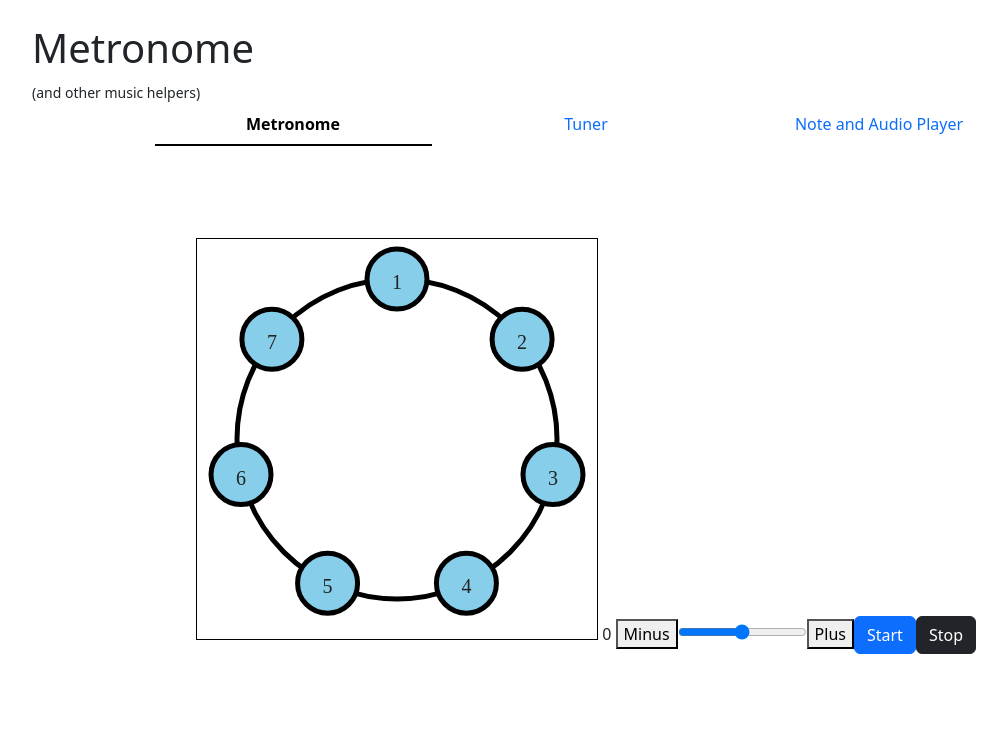
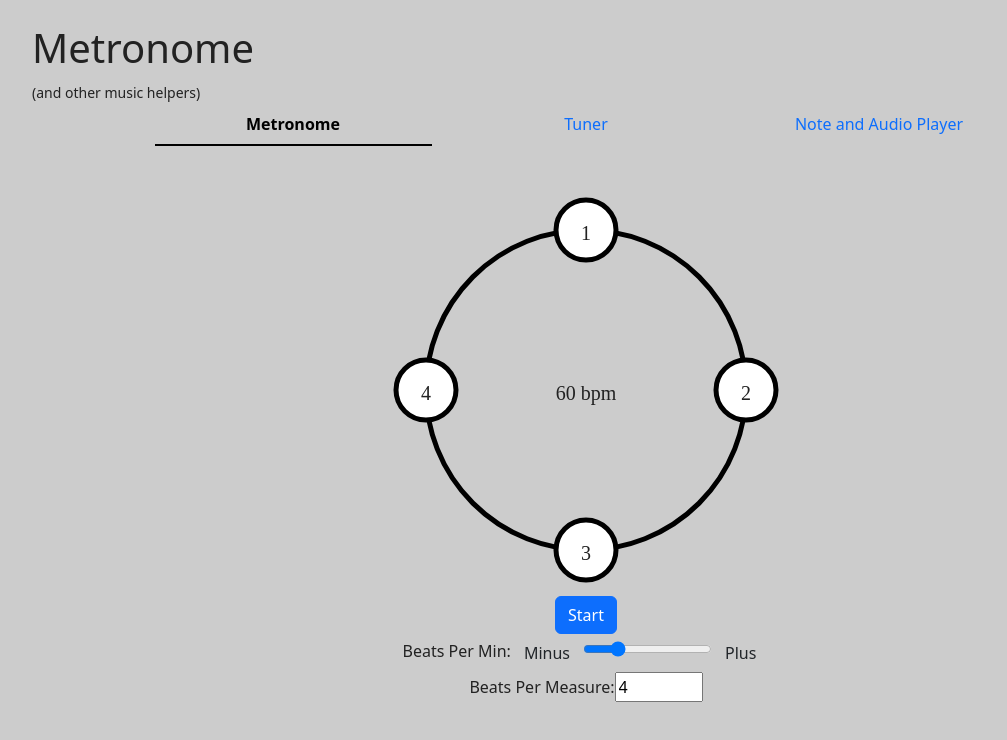
Before and after one commit to bwillwork/metronome, an Angular app: page /metronome in a window 1280 px wide. Shown: the top 740 px of the page, without its empty margins (54-1061 px from the left). Built offline with nearby package versions, Linux system fonts and the light colour scheme.

Commit message:
Adding metronome visuals and trying out a few different approaches for signaling changes to the UI

```diff
--- a/src/app/components/metronome-display/metronome-display.html
+++ b/src/app/components/metronome-display/metronome-display.html
@@ -1 +1 @@
-<canvas #canvas class="border border-1 border-black" [width]="width" [height]="height"></canvas>
+<canvas #canvas [width]="width" [height]="height"></canvas>
--- a/src/app/components/metronome-display/metronome-display.ts
+++ b/src/app/components/metronome-display/metronome-display.ts
@@ -1,14 +1,18 @@
 import {
   AfterViewInit,
   Component,
+  effect,
   ElementRef,
+  inject,
   input,
   OnDestroy,
   Signal,
   ViewChild,
 } from '@angular/core';
-import { BehaviorSubject, interval, NEVER, Observable, switchMap } from 'rxjs';
+import { BehaviorSubject, interval, NEVER, Observable, Subscription, switchMap } from 'rxjs';
 import { toSignal } from '@angular/core/rxjs-interop';
+import { MetronomeService } from '../../services/metronome/metronome-service';
+import { CircleData, Point } from '../../types/canvas';
 
 @Component({
   selector: 'app-metronome-display',
@@ -34,51 +38,72 @@ export class MetronomeDisplay implements AfterViewInit, OnDestroy {
     }),
   );
   public metronome: Signal<number> = toSignal(this.metronome$, { initialValue: 0 });
-
   private ctx?: CanvasRenderingContext2D;
+  private metronomeService: MetronomeService = inject(MetronomeService);
+  private subs: Array<Subscription> = [];
+  private config = this.metronomeService.getCurrentConfiguration();
 
   constructor() {
     this.length = 400;
     this.width = this.length;
     this.height = this.length;
+    effect(() => {
+      const current = this.config();
+      if(this.ctx && current.beatsPerMinute > 0) this.draw(this.ctx, 0, true);
+    });
   }
 
   ngAfterViewInit() {
     // Access the raw DOM element
     const canvas = this.canvasRef.nativeElement;
     this.ctx = canvas.getContext('2d')!;
-    this.draw(this.ctx);
+    this.subs.push(
+      this.metronomeService.subscribe((count: number) => {
+        if (this.ctx) this.draw(this.ctx, count, false);
+      }),
+    );
+    this.draw(this.ctx, 0, true);
   }
 
-  private draw(ctx: CanvasRenderingContext2D) {
+  private draw(ctx: CanvasRenderingContext2D, count: number, isIdol: boolean) {
+    ctx.clearRect(0, 0, this.width, this.height);
 
+    const bpmReadout = `${this.config().beatsPerMinute} bpm`;
     const padding = 20;
+
     const center: Point = {
       x: this.width / 2,
       y: this.height / 2,
     };
+
     const mainCircle = {
       c: center,
       r: this.length / 2 - padding * 2,
-      color: '#ffffff'
+      color: '#ccc',
+      name: bpmReadout,
     };
-    this.drawCircle(ctx,mainCircle);
 
+    this.drawCircle(ctx, mainCircle);
 
-    const numCircles = 7;
-    for(let i = 0; i < numCircles; ++i) {
-      const rads = (2 * Math.PI * i) / numCircles - (0.5 * Math.PI);
-      const coords = this.radsToDegrees(rads,center,mainCircle.r);
-      console.log(coords);
+    const numCircles = this.config().signature.beatsPerMeasure;
+    const countMod = count % numCircles;
+    for (let i = 0; i < numCircles; ++i) {
+      const rads = (2 * Math.PI * i) / numCircles - 0.5 * Math.PI;
+      const coords = this.radsToDegrees(rads, center, mainCircle.r);
+      let color: string;
+      if (isIdol) {
+        color = '#fff';
+      } else {
+        color = i <= countMod ? 'skyblue' : '#ffffff';
+      }
       const circle = {
         c: coords,
         r: 30,
         name: (i + 1).toString(),
-        color: 'skyblue'
+        color,
       };
       this.drawCircle(ctx, circle);
     }
-
   }
 
   private drawCircle(ctx: CanvasRenderingContext2D, circle: CircleData) {
@@ -92,13 +117,13 @@ export class MetronomeDisplay implements AfterViewInit, OnDestroy {
     ctx.stroke();
     ctx.closePath();
 
-    if(circle.name) {
+    if (circle.name) {
       const height = 20;
       ctx.font = `${height}px serif`;
       ctx.fillStyle = '#222';
       const width = ctx.measureText(circle.name).width;
-      const x = circle.c.x - (width/2);
-      const y = circle.c.y + (height/2);
+      const x = circle.c.x - width / 2;
+      const y = circle.c.y + height / 2;
       ctx.fillText(circle.name, x, y);
     }
   }
@@ -113,15 +138,3 @@ export class MetronomeDisplay implements AfterViewInit, OnDestroy {
 
   ngOnDestroy(): void {}
 }
-
-export type CircleData = {
-  c: Point,
-  r: number,
-  name?: string,
-  color: string
-};
-
-export type Point = {
-  x: number,
-  y: number
-};
--- a/src/app/pages/metronome-page/metronome-page.html
+++ b/src/app/pages/metronome-page/metronome-page.html
@@ -1,11 +1,24 @@
-<div class="d-flex justify-content-center align-items-center h-600">
+<div class="d-flex flex-column justify-content-center align-items-center h-600">
   <div>
     <app-metronome-display></app-metronome-display>
-    {{counter()}}
-    <button>Minus</button>
-    <input type="range" />
-    <button>Plus</button>
-    <button class="btn btn-primary" (click)="start()">Start</button>
-    <button class="btn btn-dark" (click)="stop()">Stop</button>
+  </div>
+  <div class="d-flex flex-column justify-content-center align-items-center">
+    <div>
+      <button class="btn" [ngClass]="{
+      'btn-primary': !running(),
+      'btn-dark': running(),
+      }" (click)="((running()) ? stop() : start())">{{(running()) ? 'Stop' : 'Start'}}</button>
+
+    </div>
+    <div>
+      <label>Beats Per Min: </label>
+      <button class="btn" (click)="minus()">Minus</button>
+      <input type="range" [value]="config().beatsPerMinute" (change)="rangeChange($event)" [min]="minBPMinute" [max]="maxBPMinute"/>
+      <button class="btn" (click)="plus()">Plus</button>
+    </div>
+    <div>
+      <label>Beats Per Measure: </label>
+      <input type="number" [value]="config().signature.beatsPerMeasure" (change)="updateBeatsPerMeasure($event)" [min]="minBPMeasure" [max]="maxBPMeasure"/>
+    </div>
   </div>
 </div>
--- a/src/app/pages/metronome-page/metronome-page.ts
+++ b/src/app/pages/metronome-page/metronome-page.ts
@@ -1,16 +1,27 @@
-import { Component, inject, OnDestroy, OnInit, Signal } from '@angular/core';
+import { Component, inject, OnDestroy, OnInit, Signal, WritableSignal } from '@angular/core';
 import { MetronomeDisplay } from '../../components/metronome-display/metronome-display';
 import { MetronomeService } from '../../services/metronome/metronome-service';
+import { NgClass } from '@angular/common';
+import { FormsModule } from '@angular/forms';
+import { MetronomeConfig } from '../../types/metronome';
 
 @Component({
   selector: 'app-metronome-page',
-  imports: [MetronomeDisplay],
+  imports: [MetronomeDisplay, NgClass, FormsModule],
   templateUrl: './metronome-page.html',
   styleUrl: './metronome-page.css',
 })
 export class MetronomePage implements OnInit, OnDestroy {
   private metronomeService: MetronomeService = inject(MetronomeService);
   public counter: Signal<number> = this.metronomeService.getCounter();
+  public running: Signal<boolean> = this.metronomeService.isRunning();
+  public config: WritableSignal<MetronomeConfig> = this.metronomeService.getCurrentConfiguration();
+
+  public minBPMinute = 1;
+  public maxBPMinute = 250;
+
+  public minBPMeasure = 1;
+  public maxBPMeasure = 17;
 
   start() {
     this.metronomeService.start();
@@ -20,6 +31,40 @@ export class MetronomePage implements OnInit, OnDestroy {
     this.metronomeService.stop();
   }
 
+  minus() {
+    const current = this.config();
+    if (current.beatsPerMinute > this.minBPMinute) {
+      current.beatsPerMinute -= 1;
+      this.metronomeService.configure(current);
+    }
+  }
+
+  plus() {
+    const current = this.config();
+    if (current.beatsPerMinute < this.maxBPMinute) {
+      current.beatsPerMinute += 1;
+      this.metronomeService.configure(current);
+    }
+  }
+
+  rangeChange(event: any) {
+    const value = parseInt(event.target.value);
+    const current = this.config();
+    if (value < this.maxBPMinute && value > this.minBPMinute) {
+      current.beatsPerMinute = value;
+      this.metronomeService.configure(current);
+    }
+  }
+
+  updateBeatsPerMeasure(event:any) {
+    const value = parseInt(event.target.value);
+    const current = this.config();
+    if (value < this.maxBPMeasure && value > this.minBPMeasure) {
+      current.signature.beatsPerMeasure = value;
+      this.metronomeService.configure(current);
+    }
+  }
+
   ngOnInit(): void {}
 
   ngOnDestroy(): void {}
--- a/src/app/services/metronome/metronome-service.ts
+++ b/src/app/services/metronome/metronome-service.ts
@@ -1,5 +1,14 @@
-import { Injectable, Signal } from '@angular/core';
-import { BehaviorSubject, interval, NEVER, Observable, Subscription, switchMap } from 'rxjs';
+import { Injectable, signal, Signal, WritableSignal } from '@angular/core';
+import {
+  BehaviorSubject,
+  interval,
+  map,
+  NEVER,
+  Observable,
+  startWith,
+  Subscription,
+  switchMap,
+} from 'rxjs';
 import { toSignal } from '@angular/core/rxjs-interop';
 import { buildDefaultConfig, MetronomeConfig } from '../../types/metronome';
 
@@ -7,34 +16,26 @@ import { buildDefaultConfig, MetronomeConfig } from '../../types/metronome';
   providedIn: 'root',
 })
 export class MetronomeService {
-  private config: MetronomeConfig = buildDefaultConfig();
-  private started$: BehaviorSubject<boolean> = new BehaviorSubject(false);
-  private metronome$: Observable<number> = this.started$.pipe(
-    switchMap((value) => {
-      const milliseconds = this.getMilliseconds(this.config);
-      return value ? interval(milliseconds) : NEVER;
-    }),
-  );
+  private config: WritableSignal<MetronomeConfig> = signal(buildDefaultConfig());
+  private running$: BehaviorSubject<boolean> = new BehaviorSubject(false);
+  private metronome$: Observable<number> = this.buildMetronomeObs(this.running$);
   private counter: Signal<number> = toSignal(this.metronome$, { initialValue: 0 });
+  private running: Signal<boolean> = toSignal(this.running$, { initialValue: false });
 
   configure(config: MetronomeConfig) {
-    this.config = { ...config, signature: { ...config.signature } };
+    this.config.update(() => ({ ...config, signature: { ...config.signature } }));
   }
 
   getCurrentConfiguration() {
-    return { ...this.config, signature: { ...this.config.signature } };
+    return this.config;
   }
 
   start() {
-    this.started$.next(true);
-  }
-
-  pause() {
-
+    this.running$.next(true);
   }
 
   stop() {
-    this.started$.next(false);
+    this.running$.next(false);
   }
 
   getCounter(): Signal<number> {
@@ -45,9 +46,27 @@ export class MetronomeService {
     return this.metronome$.subscribe(callback);
   }
 
+  isRunning(): Signal<boolean> {
+    return this.running;
+  }
+
   private getMilliseconds(config: MetronomeConfig) {
     const milliseconds = 1000;
     const secondsPerMinute = 60;
     return (secondsPerMinute / config.beatsPerMinute) * milliseconds;
   }
+
+  private buildMetronomeObs(running$: BehaviorSubject<boolean>): Observable<number> {
+    return running$.pipe(
+      switchMap((value) => {
+        const milliseconds = this.getMilliseconds(this.config());
+        return value
+          ? interval(milliseconds).pipe(
+              startWith(-1),
+              map((v) => v + 1),
+            )
+          : NEVER;
+      }),
+    );
+  }
 }
--- /dev/null
+++ b/src/app/types/canvas.ts
@@ -0,0 +1,11 @@
+export type CircleData = {
+  c: Point;
+  r: number;
+  name?: string;
+  color: string;
+};
+
+export type Point = {
+  x: number;
+  y: number;
+};
--- a/src/styles.css
+++ b/src/styles.css
@@ -1 +1,5 @@
 /* You can add global styles to this file, and also import other style files */
+body {
+  background-color: #ccc;
+  color: #222;
+}
```
